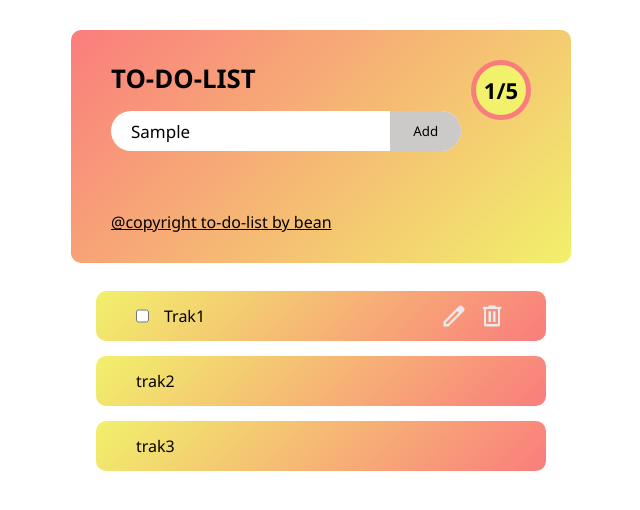
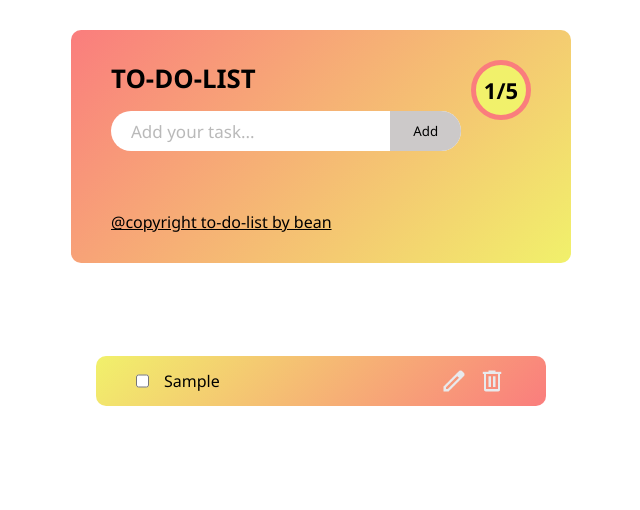
Before and after one commit to khanathip11/GithubForDeveloper, a plain HTML site: page main.html in a window 1280 px wide. Both pictures are taken after typing "Sample" into the empty fields and a click on the button "Add". Shown: the whole page, without its empty margins (319-959 px from the left). Drawn offline with nearby package versions, Linux system fonts and the light colour scheme.

Commit message:
update to-do-list
add function delete

```diff
--- a/AddCard.js
+++ b/AddCard.js
@@ -1 +1,53 @@
-console.log('Add your Task Please!')
+console.log("Add your Task Please!");
+
+const arr = [];
+const inputTop = document.querySelector(".input");
+const btnTop = document.querySelector(".btnAdd");
+const ulElement = document.querySelector(".ul");
+
+btnTop.addEventListener("click", onClick);
+
+function onClick(event) {
+  const inputValue = inputTop.value;
+  if(inputValue != '') {
+    arr.push(inputValue);
+    inputTop.value = ''
+    event.preventDefault();
+    console.log(inputValue);
+  }
+
+  addItem(inputValue);
+}
+
+function addItem(inputValue ,index) {
+  const liElement = document.createElement("li");
+  liElement.innerHTML = `
+                    <div class="todo_input_section">
+                        <input class="inputBottom" type="checkbox" value="checked">
+                        <span>${inputValue}</span>
+                    </div>
+                    <div class="todo_img_section">
+                        <span class="editTodolist">
+                            <img src="/edit_24dp_E8EAED_FILL0_wght400_GRAD0_opsz24.png">
+                        </span>
+                        <span class="deleteTodolist">
+                            <img src="/delete_24dp_E8EAED_FILL0_wght400_GRAD0_opsz24 (1).png" alt="">
+                        </span>
+                    </div>`;
+  ulElement.appendChild(liElement);
+
+  const editElement = document.querySelector('.editTodolist');
+  const deleteElement = document.querySelector('.deleteTodolist');
+
+  editElement.addEventListener('click' ,() => {
+
+  });
+
+  deleteElement.addEventListener('click' ,() => {
+    ulElement.removeChild(liElement);
+    const index = arr.indexOf(inputValue);
+    if(index > -1) {
+        arr.splice(index, 1)
+    };
+  });
+}
--- a/main.html
+++ b/main.html
@@ -15,8 +15,8 @@
                     <h3>To-do-list</h3>
                 </div>
                 <div class="todo_child_medium">
-                    <input type="text" placeholder="Add your task...">
-                    <button>Add</button>
+                    <input class="input" type="text" placeholder="Add your task...">
+                    <button class="btnAdd">Add</button>
                 </div>
                 <div class="todo_child_last">
                     <p>@copyright to-do-list by bean</p>
@@ -28,8 +28,8 @@
         </div>
 
         <div class="todo_section">
-            <ul>
-                <li>
+            <ul class="ul">
+                <!-- <li>
                     <div class="todo_input_section">
                         <input type="checkbox">
                         <span>Trak1</span>
@@ -44,7 +44,7 @@
                     </div>
                 </li>
                 <li>trak2</li>
-                <li>trak3</li>
+                <li>trak3</li> -->
             </ul>
         </div>
     </div>
--- a/style.css
+++ b/style.css
@@ -164,6 +164,8 @@ ul li .todo_img_section {
     width: 28px;
     height: 28px;
 
+    cursor: pointer;
+
     display: flex;
     align-items: center;
     justify-content: center;
@@ -173,7 +175,7 @@ ul li .todo_img_section {
     width: 28px;
     height: 28px;
 
-    color: #000000;
+    cursor: pointer;
 
     display: flex;
     align-items: center;
```
